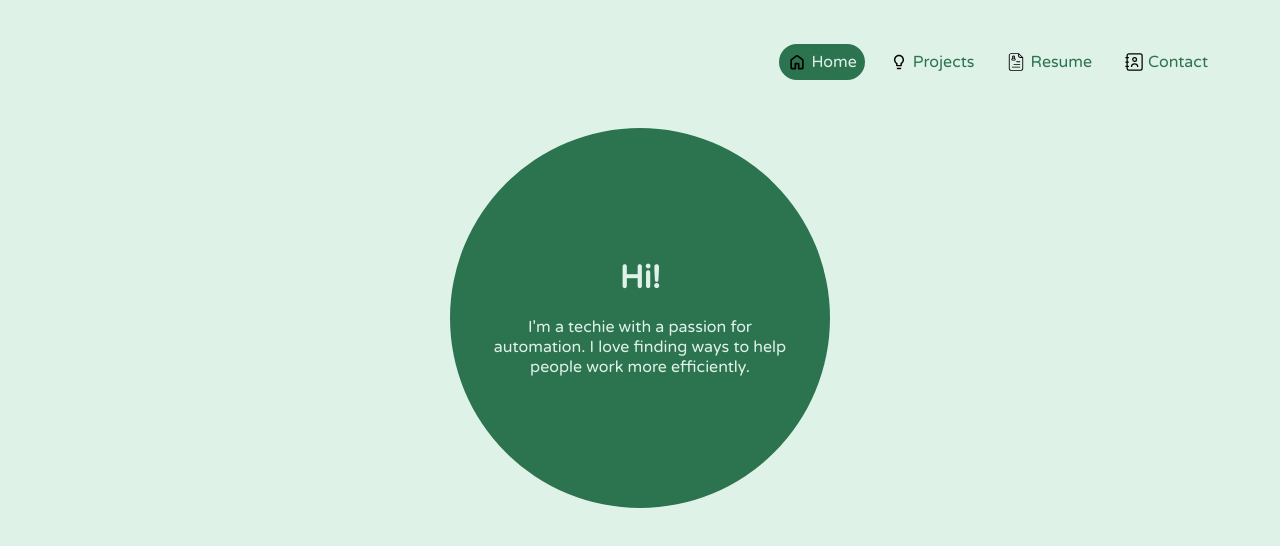
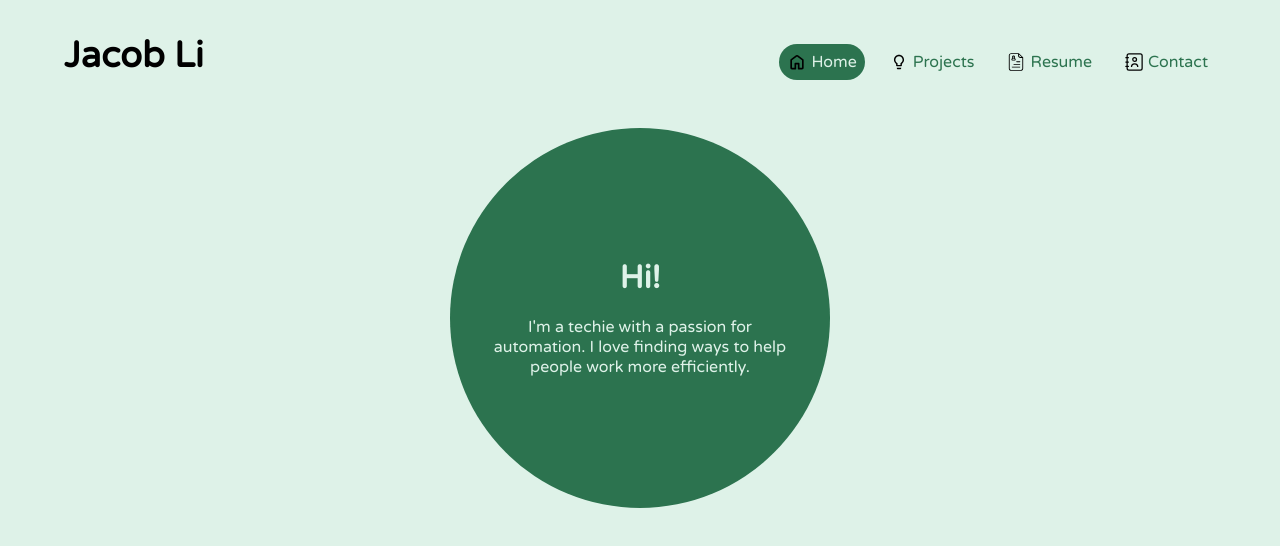
Before and after one commit to jacobbli/jacobbli.github.io, a Vue app: page /contact in a window 1280 px wide. Shown: the top 546 px of the page. Built offline with nearby package versions, Linux system fonts and the light colour scheme; a web font is replaced by a local one.

Commit message:
Add back page header

```diff
--- a/src/components/TheHeader.vue
+++ b/src/components/TheHeader.vue
@@ -1,6 +1,6 @@
 <template>
   <div class="theHeader__container">
-    <h1 class="theHeader__title"></h1>
+    <h1 class="theHeader__title">Jacob Li</h1>
     <nav-bar :show-contact="false" />
   </div>
 </template>
```
